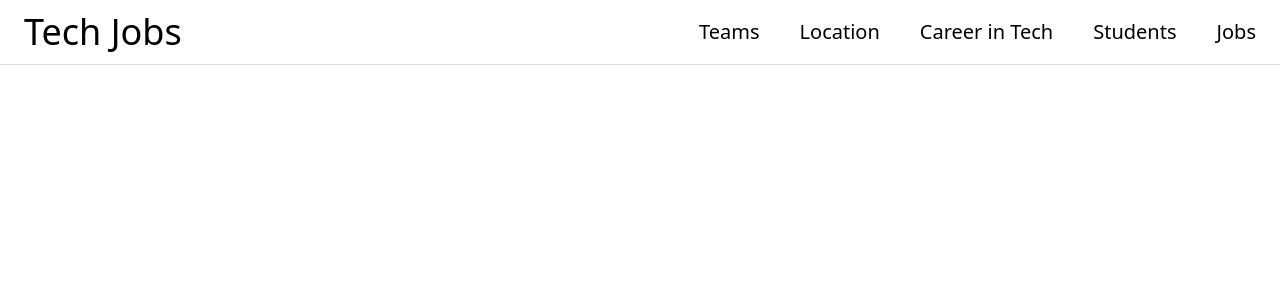
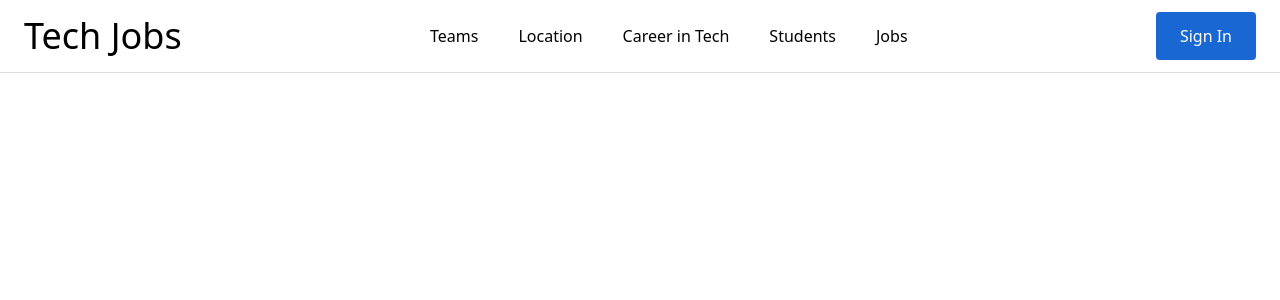
Before and after one commit to utshodebravestone/tech-jobs, a Vue app: page / in a window 1280 px wide. Shown: the top 300 px of the page. Built offline with nearby package versions, Linux system fonts and the light colour scheme.

Commit message:
added action-button in primary-nav

```diff
--- a/src/components/PrimaryNav.vue
+++ b/src/components/PrimaryNav.vue
@@ -2,23 +2,30 @@
   <nav
     class="fixed top-0 left-0 w-full flex justify-between items-center px-6 py-3 border-b border-custom-gray-1"
   >
-    <a class="text-4xl" data-test="brand">{{ brand }}</a>
+    <a class="text-4xl font-medium" data-test="brand">{{ brand }}</a>
 
     <ul class="flex items-center gap-10">
       <li v-for="menu in menus" :key="menu.name" data-test="menu">
         <a
           :href="menu.link"
-          class="text-xl hover:opacity-50 transition-opacity duration-300"
+          class="hover:opacity-50 transition-opacity duration-300"
           >{{ menu.name }}</a
         >
       </li>
     </ul>
+
+    <action-button />
   </nav>
 </template>
 
 <script>
+import ActionButton from "@/components/shared/ActionButton.vue";
+
 export default {
   name: "PrimaryNav",
+
+  components: { ActionButton },
+
   data: () => ({
     brand: "Tech Jobs",
     menus: [
--- /dev/null
+++ b/src/components/shared/ActionButton.vue
@@ -0,0 +1,13 @@
+<template>
+  <button
+    class="px-6 py-3 font-medium bg-custom-blue-1 text-white rounded hover:shadow-custom-blue transition-all duration-300"
+  >
+    Sign In
+  </button>
+</template>
+
+<script>
+export default {
+  name: "ActionButton",
+};
+</script>
--- a/tailwind.config.js
+++ b/tailwind.config.js
@@ -9,6 +9,9 @@ module.exports = {
         "custom-green-1": "#137333",
         "custom-blue-1": "#1967d2",
       },
+      boxShadow: {
+        "custom-blue": "0 0 3px 3px #4285f4",
+      },
     },
   },
   variants: { extend: {} },
```
